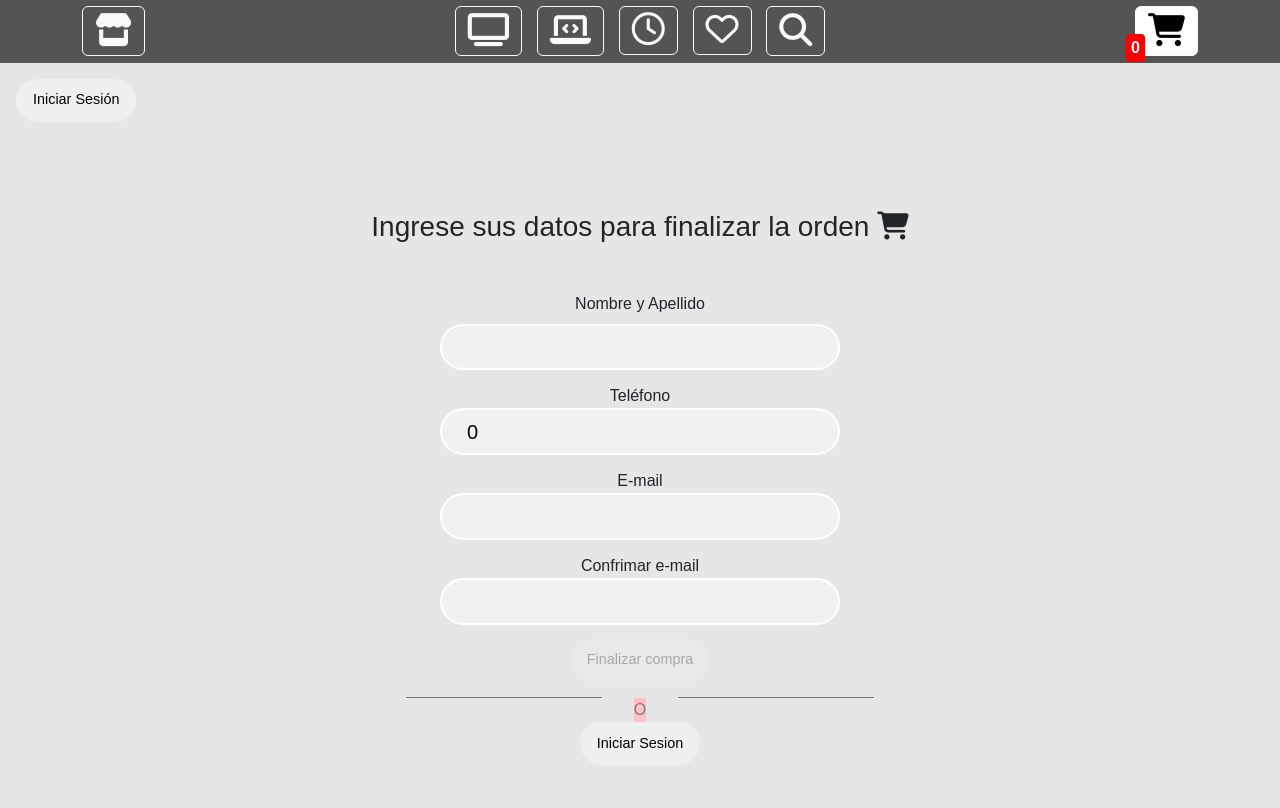
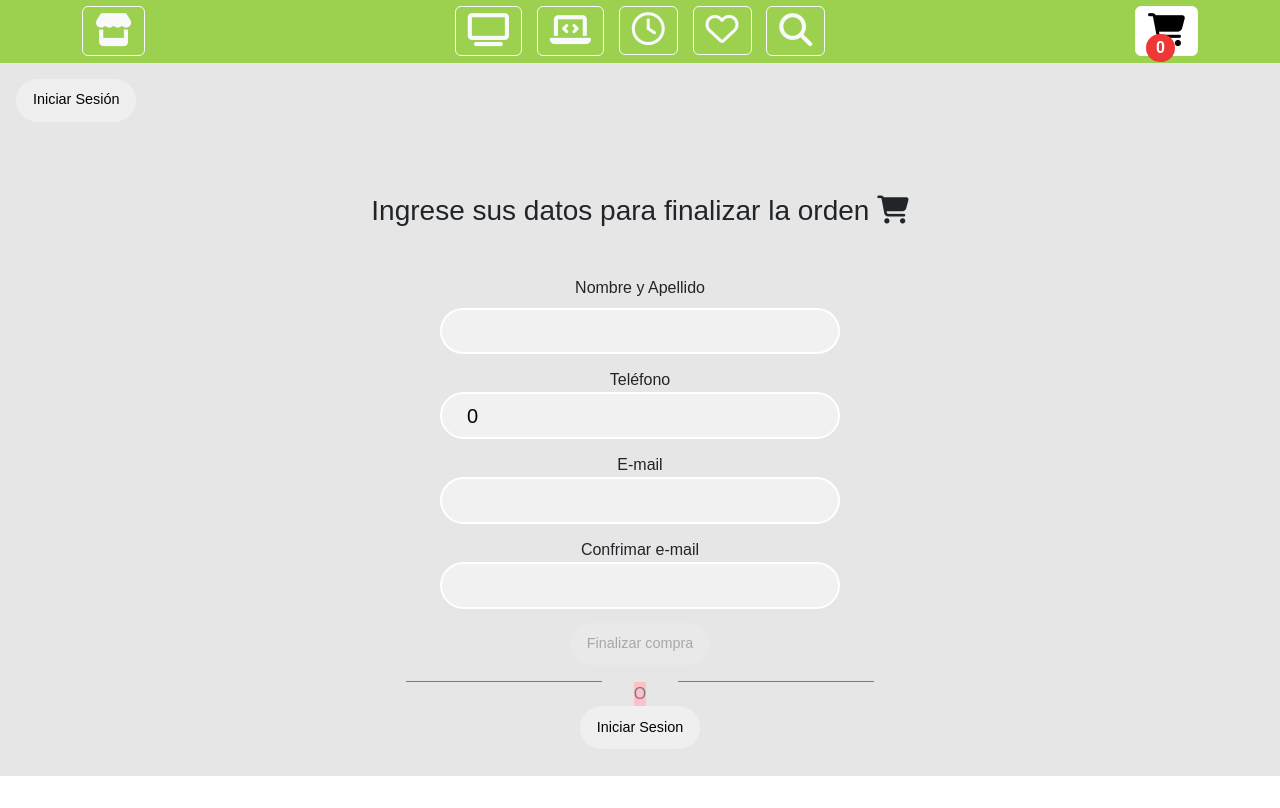
Before and after one commit to Salazarignacio/react, a React (Vite) app: page /cart/checkout in a window 1280 px wide. Built offline with nearby package versions, Linux system fonts and the light colour scheme.

Commit message:
detalles favs

```diff
--- a/src/Context/FavContext.jsx
+++ b/src/Context/FavContext.jsx
@@ -35,6 +35,7 @@ function FavContext({ children }) {
           addFav,
           isInFav,
           fav,
+          del
         }}
       >
         {children}
--- a/src/components/Cart/Cart.jsx
+++ b/src/components/Cart/Cart.jsx
@@ -11,7 +11,7 @@ function Cart() {
   const [,,,,,,clearCart] = theme;
   return (
     <div>
-      {cart.length < 1 && <h1 className="mh"> <i className="fa-solid fa-cart-shopping"></i>El carrito esta vacío </h1>}
+      {cart.length < 1 ? <h1 className="mh"> <i className="fa-solid fa-cart-shopping"></i>El carrito esta vacío </h1>:
 
       <div className="mh">
         {cart.map((a) => {
@@ -29,12 +29,12 @@ function Cart() {
         })}
         <h3 style={total<1?{display: "none"}:{display:"block"}}>${total}</h3>
         <div>
-          <button className="btn-delete mb-3" onClick={clearCart}>Vaciar carrito <i className="fa-regular fa-trash-can"></i></button>
+          <button className="btn-delete mb-3" style={total<1?{display: "none"}:{textDecoration: "none"}} onClick={clearCart}>Vaciar carrito <i className="fa-regular fa-trash-can"></i></button>
         </div>
         <Link disabled={total<1} to={"/cart/checkout"}>
           <button className="btn-modern" style={total<1?{display: "none"}:{textDecoration: "none"}}>Confirmar Compra </button>
         </Link>
-      </div>
+      </div>}
     </div>
   );
 }
--- a/src/components/CartWidget/CartWidget.css
+++ b/src/components/CartWidget/CartWidget.css
@@ -1,11 +1,11 @@
 .cartCant {
     position:  absolute;
     top: 34px;
-    right: 135px;
-    padding: 0px 3px 0px 3px;
-    background-color: red;
-    border: solid 2px red;
-    border-radius: 4px;
+    right: 105px;
+    padding: 0px 8px 0px 8px;
+    background-color: rgb(238, 56, 56);
+    border: solid 2px rgb(238, 56, 56);
+    border-radius: 64px;
     color: white;
     font-weight: 600;
 }
--- a/src/components/FavContainer/FavContainer.jsx
+++ b/src/components/FavContainer/FavContainer.jsx
@@ -2,20 +2,23 @@ import { useContext } from "react";
 import { ThemeContextFav } from "../../Context/FavContext";
 import ItemDetail from "../ItemDetail/ItemDetail";
 
-export default function (){
+export default function () {
   const themeFav = useContext(ThemeContextFav);
-    const {fav, del} = themeFav;
-    return(
+  const { fav, del } = themeFav;
+  return (
     <>
-        {fav.length < 1 && <h1 className="mh"> <i className="fa-solid fa-cart-shopping"></i>Favoritos esta vacío </h1>}
+      {fav.length < 1 && (
+        <h1 className="mh">
+          {" "}
+          <i className="fa-solid fa-cart-shopping"></i>Favoritos esta vacío{" "}
+        </h1>
+      )}
       <div className="mh">
-        {fav.map((a)=>{
-            return(<>
-
+        {fav.map((a) => {
+          return (
+            <div key={a.id}>
               <li className="mb-4" key={a.id}>
-
                 <ItemDetail
-
                   key={a.id}
                   title={a.title}
                   img1={
@@ -31,10 +34,10 @@ export default function (){
                   stock={a.stock}
                 />
               </li>
-
-            </>)
+            </div>
+          );
         })}
       </div>
     </>
-    )
+  );
 }
--- a/src/components/Item/Item.css
+++ b/src/components/Item/Item.css
@@ -29,7 +29,7 @@
 
 .btn-modern:hover {
 
-    background-color: rgb(215, 255, 0);
+    background-color: rgb(160, 69, 212);
     color: rgb(255, 255, 255);
     font-weight: bold;
 }
@@ -39,14 +39,14 @@
     font-size: .9rem;
     border: solid 1px transparent;
     border-radius: 40px;
-    color: red;
+    color: rgb(238, 56, 56);
     transition: all 0.2s ease;
 
 }
 
 .btn-delete:hover {
 
-    background-color: rgb(255, 0, 0);
+    background-color: rgb(238, 56, 56);
     color: rgb(255, 255, 255);
     font-weight: bold;
 }
--- a/src/components/ItemDetail/ItemDetail.css
+++ b/src/components/ItemDetail/ItemDetail.css
@@ -1,5 +1,5 @@
 .ItemDetail {
-  /* border: solid gray 2px; */
+
   display: flex;
   background-color: #fff;
   justify-content: space-between;
@@ -11,7 +11,7 @@
 }
 
 .mh {
-  min-height: 80vh;
+  min-height: 76vh;
   display: flex;
   flex-direction: column;
   justify-content: center;
@@ -35,6 +35,7 @@
 .detailLeft img {
   height: 280px;
   width: 100%;
+  z-index: 0;
 }
 
 .detailRight {
@@ -53,8 +54,24 @@
   display: block;
   position:  absolute;
 
-  z-index: 100;
+  z-index: 2;
 }
 li{
   list-style-type: none;
 }
+
+.favoritos {
+  display: flex;
+  margin-bottom: 20px;
+  width: 100%;
+
+  position: relative;
+  top: 5px;
+  left: 10px;
+}
+
+.favoritos i {
+  color: rgb(255, 160, 176);
+  font-size: 45px;
+
+}
--- a/src/components/ItemDetail/ItemDetail.jsx
+++ b/src/components/ItemDetail/ItemDetail.jsx
@@ -22,7 +22,7 @@ export default function ItemDetail({
   const theme = useContext(ThemeContext);
   const themeFav = useContext(ThemeContextFav);
   const objImg = { img1, img2, img3 };
-  const { addFav, stateFav, fav } = themeFav;
+  const { addFav, del, fav } = themeFav;
 
   const handleOnAdd = (quantity) => {
     const objProduct = {
@@ -35,6 +35,7 @@ export default function ItemDetail({
     };
 
     addItem(objProduct);
+    del(id)
     changeComponent();
   };
 
@@ -61,16 +62,30 @@ export default function ItemDetail({
     return par;
   }
   const Count = change ? ItemCount : Finalizada;
+  const buscar = (id) => {
+    let isInFavs = fav.find((el) => el.id == id);
 
-  /* let isInFavs = fav.map((el) => el.id == id); */
-
+    return isInFavs;
+  };
   return (
     <div key={id} className="ItemDetail p-5">
       <div className="detailLeft ">
         <div>
-          {/* <i onClick={ handleOnFav} className={"icon fa-regular fa-heart"}></i> */}
+
         </div>
-          <i onClick={handleOnFav} className={"icon fav fa-solid fa-heart"}></i>
+        <div className="favoritos">
+          {buscar(id) ? (
+            <i
+              onClick={handleOnFav}
+              className={"icon fav fa-solid fa-heart"}
+            ></i>
+          ) : (
+            <i
+              onClick={handleOnFav}
+              className={"icon fav fa-regular fa-heart"}
+            ></i>
+          )}
+        </div>
         <ImgContext.Provider value={objImg}>
           <Carousel />
         </ImgContext.Provider>
--- a/src/components/ItemDetailContainer.jsx
+++ b/src/components/ItemDetailContainer.jsx
@@ -29,6 +29,7 @@ export default function ItemDetailContainer() {
       {loading && <Loading />}
       {product.id && !product.title?<h1 className="mh">No se encontro el producto</h1>:<div className="mh">
         <ItemDetail
+        key={product.id}
           title={product.title}
           img1={
             product.img
--- a/src/components/NavBar/NavBar.css
+++ b/src/components/NavBar/NavBar.css
@@ -6,7 +6,7 @@
 
 #root {
   background-color: rgb(230, 230, 230) ;
-  min-height: 80vh;
+
 }
 
 .active button {
@@ -19,8 +19,8 @@
 }
 
 .bColor {
-  background-color: rgba(0, 0, 0, 0.637);
-  z-index: 100;
+  background-color:rgba(130, 202, 25, 0.733);
+  z-index: 3;
 
 }
 .NavBar {
@@ -55,7 +55,7 @@ a {
 
 .delete2{
   font-size: 12px;
-  color: red;
+  color: rgb(238, 56, 56);
   opacity: 0;
 }
 
--- a/src/components/NavBar/NavBar.jsx
+++ b/src/components/NavBar/NavBar.jsx
@@ -3,11 +3,13 @@ import "./NavBar.css";
 import { NavLink, Link } from "react-router-dom";
 import { LoginContext } from "../LoginContainer/LoginContainer";
 import { useContext } from "react";
-import UploadContainer from "../UploadContainer/UploadContainer";
+import { ThemeContextFav } from "../../Context/FavContext";
 
 export default function NavBar() {
   const themeLogin = useContext(LoginContext);
+  const themeContextFav = useContext(ThemeContextFav);
   const { user, logged, setLogged, admin, setAdmin } = themeLogin;
+  const {fav } = themeContextFav
 
   return (
     <div className="loginHeader">
@@ -38,7 +40,9 @@ export default function NavBar() {
             </NavLink>
             <NavLink to={"favs"}>
               <button type="button" className="btn btn-outline-light">
-                <i className="icon fa-regular fa-heart"></i>
+              {fav.length>0?
+                <i className="icon fa-solid fa-heart"></i>:
+                <i className="icon fa-regular fa-heart"></i>}
               </button>
             </NavLink>
             <NavLink to={"search"}>
```
Also changed, not shown: src/pruebas.jsx (added, +14 -0 lines). Lines whose indentation alone changed are shown as unchanged.
